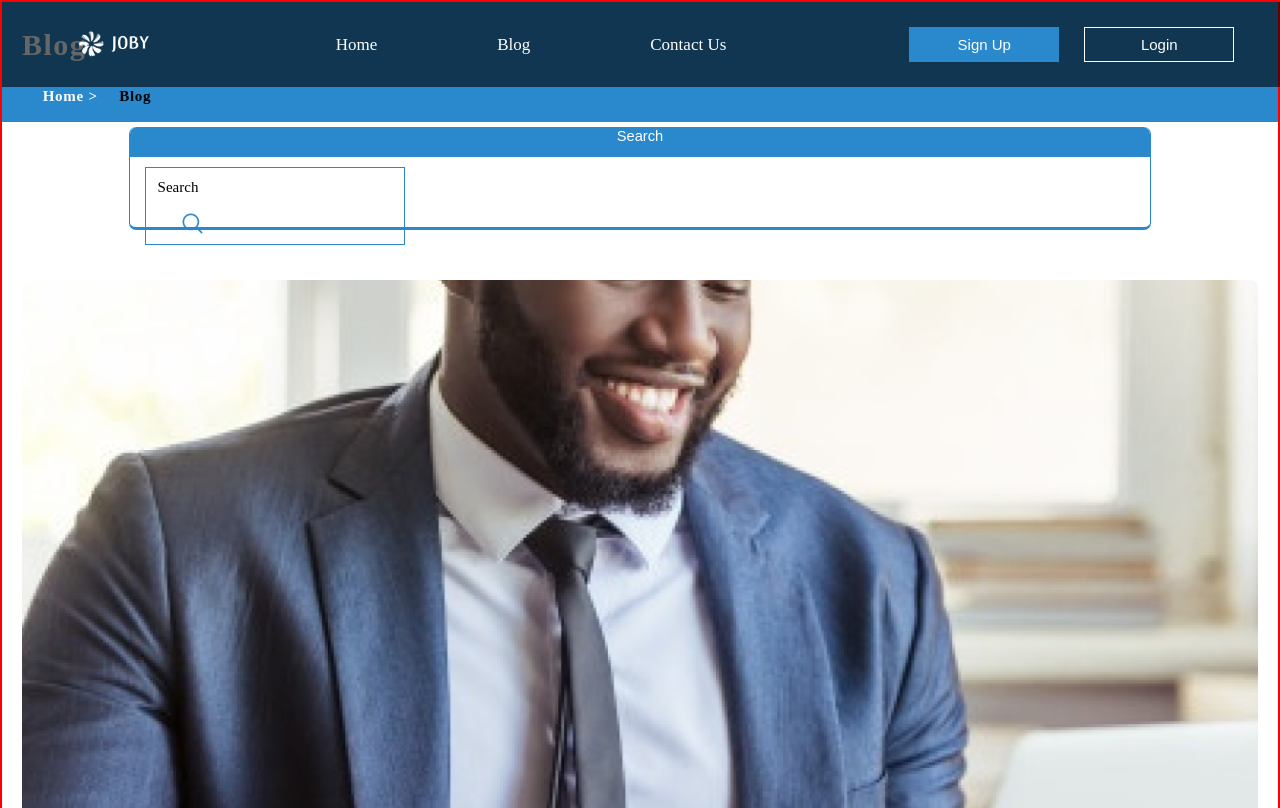
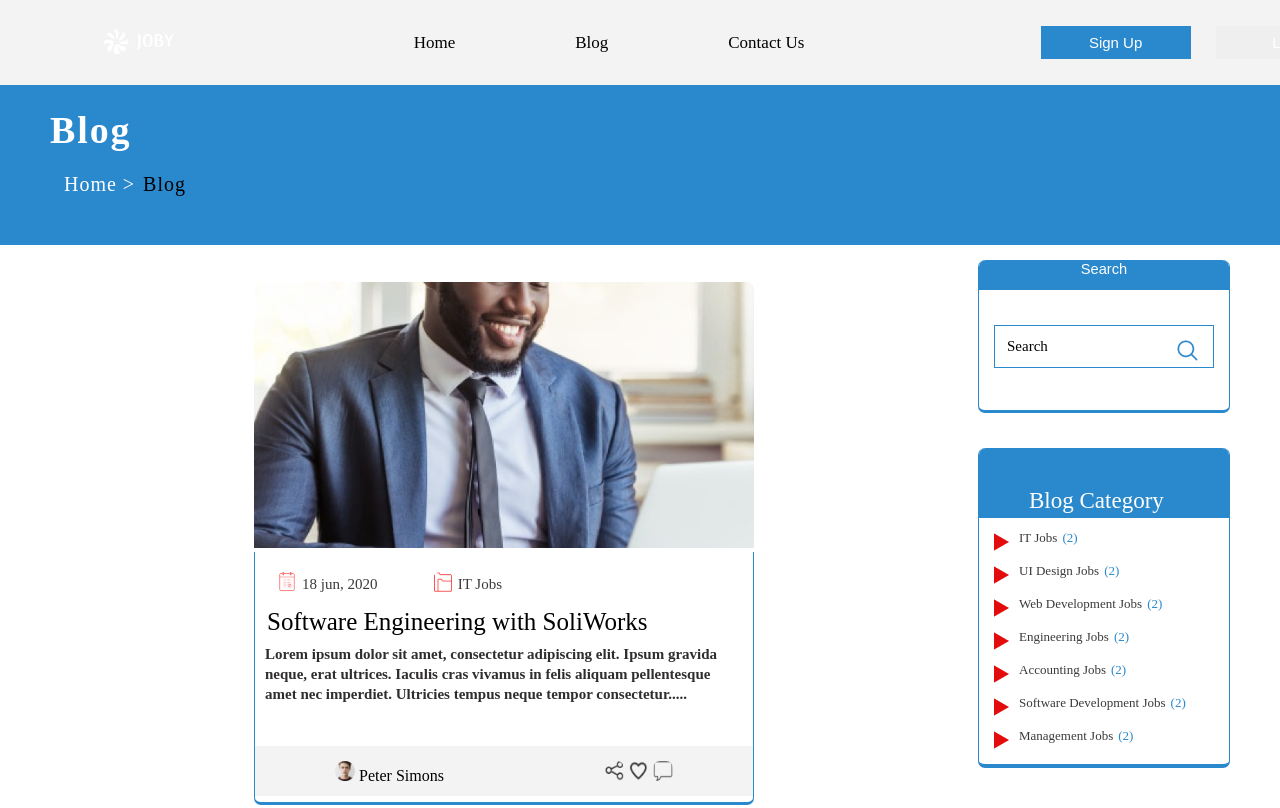
Before and after one commit to shina1/jobTemplate, a plain HTML site: page blog.html in a window 1280 px wide. Shown: the top 808 px of the page. Drawn offline with Linux system fonts and the light colour scheme.

Commit message:
completed blog page

```diff
--- a/blog.html
+++ b/blog.html
@@ -10,12 +10,12 @@
   <body>
     <main class="blg-mn">
       <header>
-        <div class="hd-mn">
+        <div class="hd-mn-blg">
           <div class="logo"><img src="img/logog.png" alt="Joby" /></div>
           <div class="url-link">
             <nav>
               <ul>
-                <li><a href="">Home</a></li>
+                <li><a href="index.html">Home</a></li>
                 <li><a href="">Blog</a></li>
                 <li><a href="">Contact Us</a></li>
               </ul>
@@ -23,7 +23,7 @@
           </div>
           <div class="btn-gp">
             <button class="btn btn-fill btn-1">Sign Up</button>
-            <button class="btn btn-blank">Login</button>
+            <button class="btn .btn-blank-blg">Login</button>
           </div>
         </div>
       </header>
@@ -31,7 +31,8 @@
         <h3>Blog</h3>
         <h4>Home > <span>Blog</span></h4>
       </section>
-      <div class="sm-srn">
+      <!-- the blog container -->
+      <div class="sm-srn bg-scrn">
         <!-- for mobile screen display-->
         <section class="blog">
           <div class="blg-crd-cont">
@@ -56,7 +57,9 @@
                   neque tempor consectetur.....
                 </p>
                 <div class="name">
-                  <span>Peter Simons</span>
+                  <span>
+                    <img src="img/Ellipse 3.png" alt="" /> Peter Simons</span
+                  >
                   <div class="icons">
                     <img src="img/share.png" alt="" />
                     <img src="img/love.png" alt="" />
@@ -85,7 +88,9 @@
                   neque tempor consectetur.....
                 </p>
                 <div class="name">
-                  <span>Peter Simons</span>
+                  <span>
+                    <img src="img/Ellipse 3.png" alt="" /> Peter Simons</span
+                  >
                   <div class="icons">
                     <img src="img/share.png" alt="" />
                     <img src="img/love.png" alt="" />
@@ -114,7 +119,9 @@
                   neque tempor consectetur.....
                 </p>
                 <div class="name">
-                  <span>Peter Simons</span>
+                  <span>
+                    <img src="img/Ellipse 3.png" alt="" /> Peter Simons</span
+                  >
                   <div class="icons">
                     <img src="img/share.png" alt="" />
                     <img src="img/love.png" alt="" />
@@ -139,34 +146,34 @@
             </div>
           </div>
           <div class="cat-crd-lg">
-            <div class="cat-crd-tp"><span>Blog Category</span></div>
+            <div class="cat-crd-tp"><h3>Blog Category</h3></div>
             <ul>
               <li>
-                <img src="" alt="" />
+                <img src="img/polygon.png" alt="" />
                 <p>IT Jobs<span>(2)</span></p>
               </li>
               <li>
-                <img src="" alt="" />
+                <img src="img/polygon.png" alt="" />
                 <p>UI Design Jobs<span>(2)</span></p>
               </li>
               <li>
-                <img src="" alt="" />
+                <img src="img/polygon.png" alt="" />
                 <p>Web Development Jobs<span>(2)</span></p>
               </li>
               <li>
-                <img src="" alt="" />
+                <img src="img/polygon.png" alt="" />
                 <p>Engineering Jobs<span>(2)</span></p>
               </li>
               <li>
-                <img src="" alt="" />
+                <img src="img/polygon.png" alt="" />
                 <p>Accounting Jobs<span>(2)</span></p>
               </li>
               <li>
-                <img src="" alt="" />
+                <img src="img/polygon.png" alt="" />
                 <p>Software Development Jobs<span>(2)</span></p>
               </li>
               <li>
-                <img src="" alt="" />
+                <img src="img/polygon.png" alt="" />
                 <p>Management Jobs<span>(2)</span></p>
               </li>
             </ul>
--- a/style/blog.css
+++ b/style/blog.css
@@ -33,11 +33,58 @@ img {
   height: auto;
 }
 .blg-mn {
-  border: 2px solid red;
   background: var(--blogMain);
 }
+/* header styling for mobile view */
+header {
+  width: fit-content;
+}
+.hd-mn-blg {
+  display: flex;
+  justify-content: space-around;
+  align-items: center;
+  height: auto;
+  background: var(--blogArsh);
+  padding: 20px;
+}
+.hd-mn-blg li a {
+  display: block;
+  text-align: center;
+  padding: 10px 60px;
+  font-size: 17px;
+  line-height: 25px;
+  color: var(--blogBigText);
+}
+.hd-mn-blg img {
+  width: 88px;
+  height: 30px;
+  font-size: 30px;
+}
+.hd-mn-blg .btn-gp {
+  /* height: auto;
+  width: auto; */
+  display: flex;
+}
+.btn-gp .btn {
+  width: 100%;
+  margin: 5px 0 5px 0;
+  padding: 8px;
+  border: none;
+  font-size: 15px;
+}
+.btn-gp .btn-fill {
+  background: #2a88cc;
+  color: #fff;
+}
+.btn-blank-blg {
+  border: 0.5px solid var(--blogBigText);
+  background: transparent;
+  color: var(--blogBigText);
+}
+.btn-gp .btn-1 {
+  display: none;
+}
 .top {
-  border: 2ps solid black;
   height: 15vh;
   background: var(--blogBlue);
 }
@@ -56,8 +103,6 @@ img {
   line-height: 18px;
   letter-spacing: 0.05em;
   padding: 0 0 10px 20px;
-}
-.top h4 {
   display: flex;
   width: 130px;
   justify-content: space-around;
@@ -223,3 +268,165 @@ img {
 .pad3 {
   width: 40px !important;
 }
+/* desktop view */
+@media screen and (min-width: 576px) {
+  .blg-mn {
+    max-width: 1440px;
+  }
+  .top h3 {
+    font-weight: 600;
+    font-size: 38px;
+    line-height: 50px;
+    padding: 20px 0 10px 50px;
+  }
+  .top h4 {
+    font-weight: 300;
+    font-size: 20px;
+    line-height: 18px;
+    padding: 0 0 10px 50px;
+  }
+  .top {
+    height: 20vh;
+    background: var(--blogBlue);
+  }
+  .hd-mn-blg {
+    /* padding: 20px; */
+    width: 1440px;
+  }
+  .hd-mn-blg .url-link ul {
+    display: flex;
+    flex-wrap: wrap;
+  }
+  .hd-mn-blg .url-link ul li {
+    flex: 1 0 auto;
+  }
+  .btn-gp {
+    display: flex;
+    flex-direction: row;
+    justify-content: space-around;
+    width: 350px;
+    flex-wrap: wrap;
+  }
+  .btn-gp .btn {
+    width: 150px;
+  }
+  .btn-gp .btn-1 {
+    display: inline-block;
+  }
+  .sm-srn {
+    display: flex;
+    flex-direction: row;
+    flex-wrap: wrap;
+    max-width: 1200px;
+    margin: 0 auto;
+  }
+  .blog {
+    flex: 1 1 calc(33.333% - 20px);
+    margin: 10px;
+  }
+  .blg-crd-cont {
+    width: 80%;
+    margin: 0 auto;
+  }
+  .blg-crd-cont .blg-crd {
+    height: auto;
+    width: 500px;
+    margin: 0 auto;
+    margin-top: 17px;
+  }
+  .blg-cat {
+    margin: 10px;
+  }
+  .cat-crd-sm {
+    width: 250px;
+    margin-bottom: 20px;
+    height: 150px;
+  }
+  .cat-crd-sm .inp {
+    width: 210px;
+    display: flex;
+    margin-top: 35px;
+  }
+  .cat-crd-sm .inp input {
+    width: 150px;
+  }
+  .cat-crd-sm .inp img {
+    padding-left: 10px;
+  }
+  .cat-crd-lg {
+    display: block;
+    border-right: 0.5px solid var(--blogBlue);
+    border-left: 0.5px solid var(--blogBlue);
+    border-bottom: 4px solid var(--blogBlue);
+    width: 250px;
+    margin: 0 auto;
+    margin-top: 35px;
+    border-radius: 7px;
+  }
+  .cat-crd-tp {
+    background: var(--blogBlue);
+    height: 70px;
+    border-radius: 7px 7px 0 0;
+  }
+  .cat-crd-tp h3 {
+    color: var(--blogMain);
+    font-size: 23px;
+    font-weight: 500;
+    font-family: Source Sans Pro;
+    font-style: normal;
+    padding-left: 50px;
+    padding-top: 40px;
+  }
+  .cat-crd-lg ul li {
+    display: flex;
+    margin: 15px;
+  }
+  .cat-crd-lg ul li p {
+    padding-left: 10px;
+    font-size: 13px;
+    font-family: Source Sans Pro;
+    font-style: normal;
+    font-weight: 400;
+    line-height: 0.7;
+    color: var(--blogSmallText);
+  }
+  .cat-crd-lg ul li p span {
+    color: var(--blogBlue);
+    padding-left: 5px;
+  }
+  .pagination {
+    width: 200px;
+    margin: 0 auto;
+    margin-top: 10px;
+  }
+  .dscp {
+    width: 250px;
+    height: 35px;
+  }
+  .crd-btm h3 {
+    font-size: 25px;
+    font-weight: 300;
+    font-style: normal;
+    margin: 10px;
+  }
+  .crd-btm p {
+    font-size: 18px;
+    font-weight: normal;
+    font-style: normal;
+    line-height: 1;
+    margin: 10px;
+    display: flex;
+    text-align: left;
+  }
+  .name {
+    position: relative;
+    top: 13%;
+  }
+}
+
+/* @media screen and (min-width: 776px) {
+  .blg-mn {
+    max-width: 1440px;
+    border: 2px solid red;
+  }
+} */
--- a/style/style.css
+++ b/style/style.css
@@ -705,7 +705,7 @@ footer {
   height: 30px;
 }
 
-/* media for small screen */
+/* media for desktop screen */
 @media screen and (min-width: 576px) {
   main {
     max-width: 1440px;
```
Also changed, not shown: index.html (+1 -1 lines).
